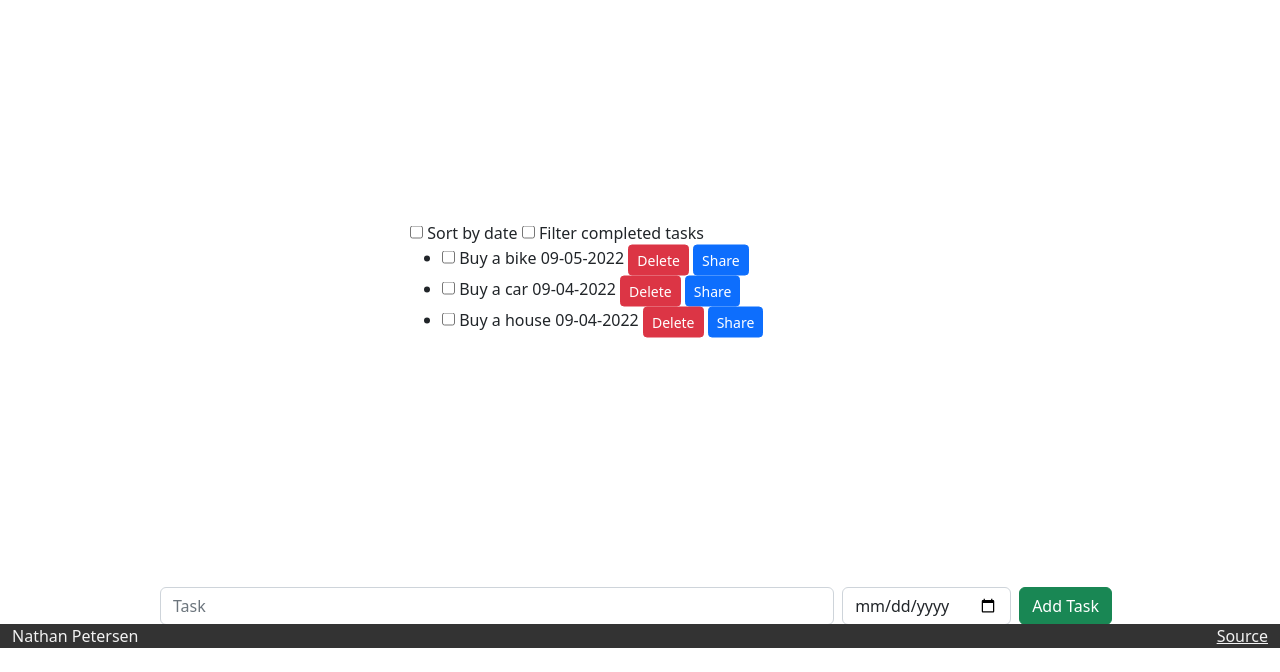
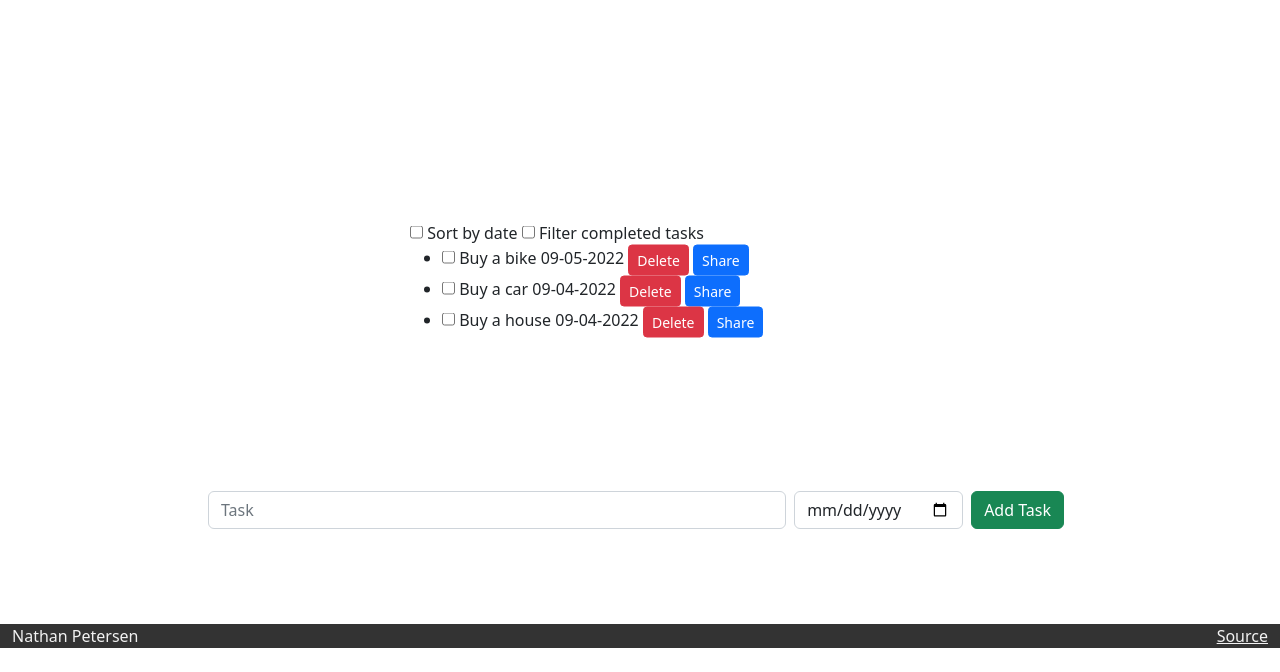
Before and after one commit to n8petersen/cs260-startup, a plain HTML site: page src/html/list.html in a window 1280 px wide. Shown: the part 152-824 px from the top of the page. Drawn offline with nearby package versions, Linux system fonts and the light colour scheme.

Commit message:
Increased padding on list page

```diff
--- a/src/html/list.html
+++ b/src/html/list.html
@@ -68,7 +68,7 @@
       </div>
     </div>
 
-    <div class="row g-2 w-75 position-absolute bottom-0 start-50 translate-middle">
+    <div class="row p-lg-5 g-2 w-75 position-absolute bottom-0 start-50 translate-middle">
       <div class="col">
         <input type="text" class="form-control" placeholder="Task" aria-label="Task">
       </div>
@@ -79,6 +79,7 @@
         <button class="btn btn-success">Add Task</button>
       </div>
     </div>
+  </main>
 
   <footer>
     <div class="container-fluid">
@@ -87,9 +88,6 @@
     </div>
   </footer>
 
-
-  </main>
-
 </body>
 
 </html>
```
Lines whose indentation alone changed are shown as unchanged.
